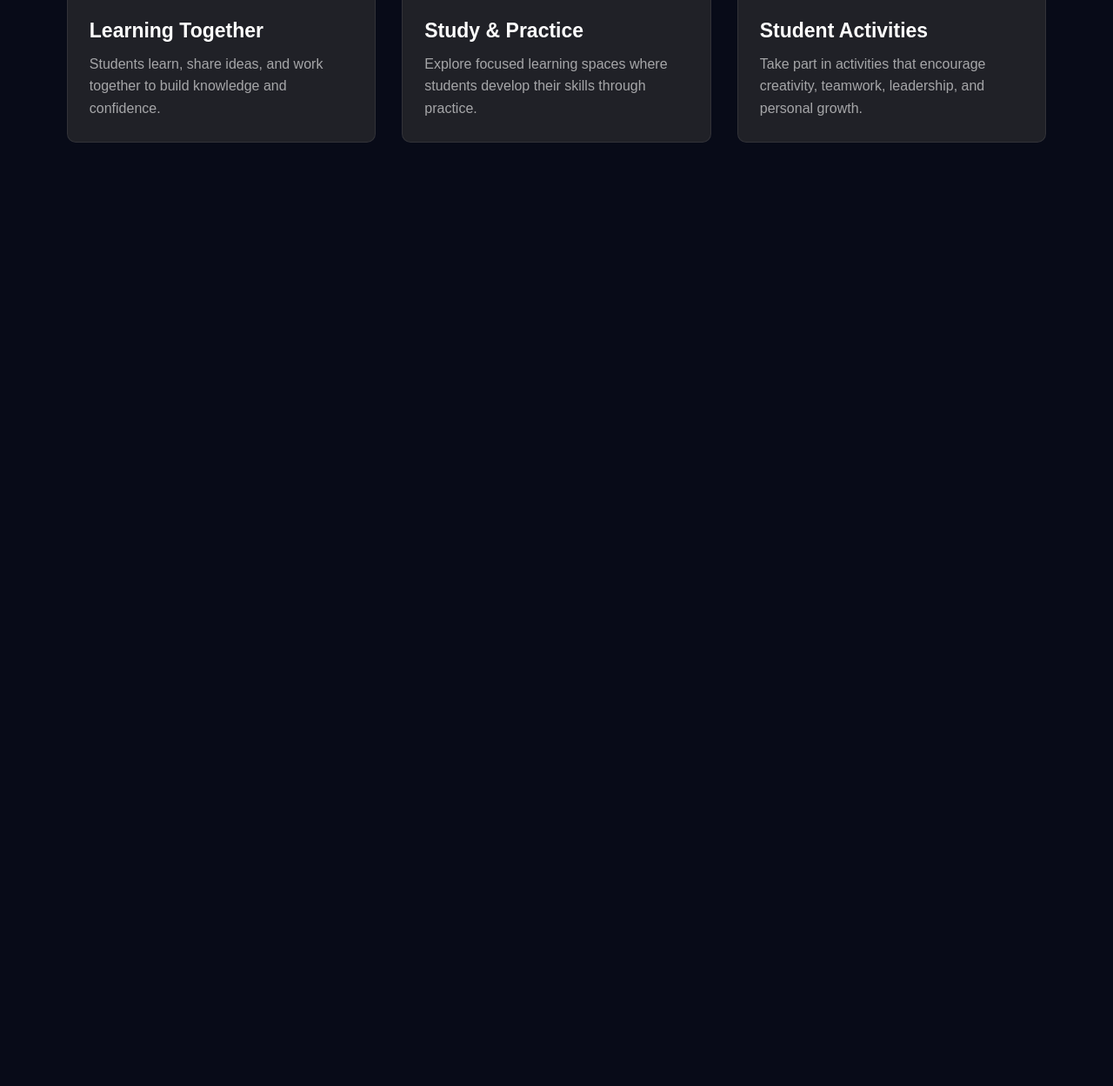
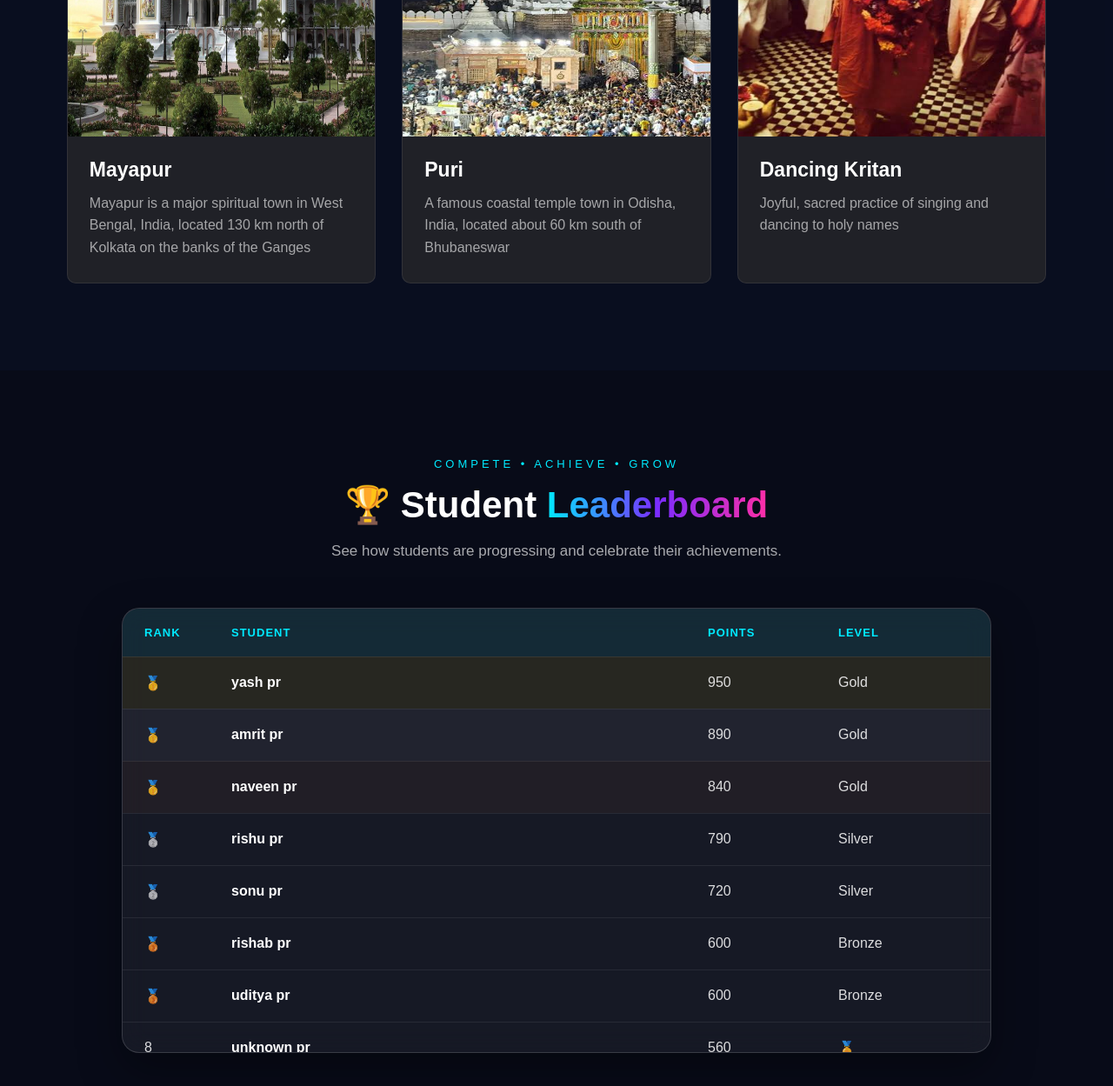
Before and after one commit to udityarajpandey48-svg/Sadhna, a plain HTML site: page myweb/index.html in a window 1280 px wide. Shown: the part 1297-2546 px from the top of the page at 87% size. Before the commit the page ends 1561 px from the top, so only its background shows below. Drawn offline with Linux system fonts and the light colour scheme.

Commit message:
first commit for leaderboard

```diff
--- a/myweb/index.html
+++ b/myweb/index.html
@@ -15,7 +15,7 @@
             </div> -->
             <div class="brand">
                 <div class="title">Sadhana</div>
-                <div class="tagline">discipline • obetient • self-control (DOS) </div>
+                <div class="tagline">discipline • obedient • self-control (DOS) </div>
             </div>
             <div class="info">
                 <ul>
@@ -65,15 +65,15 @@
                 <div class="tour-card">
 
                     <div class="tour-image">
-                        <img src="images/sec2kritan.png" alt="Students Learning">
+                        <img src="images/sec2mayapur.png" alt="Students Learning">
                     </div>
 
                     <div class="tour-info">
-                        <h3>Learning Together</h3>
+                        <h3>Mayapur</h3>
 
                         <p>
-                            Students learn, share ideas, and work together
-                            to build knowledge and confidence.
+                            Mayapur is a major spiritual town in West Bengal, India, located 130 km north of Kolkata on
+                            the banks of the Ganges
                         </p>
                     </div>
 
@@ -83,15 +83,14 @@
                 <div class="tour-card">
 
                     <div class="tour-image">
-                        <img src="images/sec2mayapur.png" alt="Students Studying">
+                        <img src="images/sec2puri.png" alt="Students Studying">
                     </div>
 
                     <div class="tour-info">
-                        <h3>Study & Practice</h3>
+                        <h3>Puri</h3>
 
                         <p>
-                            Explore focused learning spaces where students
-                            develop their skills through practice.
+                            A famous coastal temple town in Odisha, India, located about 60 km south of Bhubaneswar
                         </p>
                     </div>
 
@@ -101,15 +100,14 @@
                 <div class="tour-card">
 
                     <div class="tour-image">
-                        <img src="images/sec2puri.png" alt="Student Activities">
+                        <img src="images/sec2kritan.png" alt="Student Activities">
                     </div>
 
                     <div class="tour-info">
-                        <h3>Student Activities</h3>
+                        <h3>Dancing Kritan</h3>
 
-                        <p>
-                            Take part in activities that encourage creativity,
-                            teamwork, leadership, and personal growth.
+                        <p>Joyful, sacred practice of singing and dancing to holy names
+
                         </p>
                     </div>
 
@@ -118,6 +116,85 @@
             </div>
 
         </section>
+        <section>
+            <section class="leaderboard">
+
+                <div class="leaderboard-heading">
+                    <p>COMPETE • ACHIEVE • GROW</p>
+                    <h2>🏆 Student <span>Leaderboard</span></h2>
+                    <p>
+                        See how students are progressing and celebrate
+                        their achievements.
+                    </p>
+                </div>
+
+                <div class="leaderboard-box">
+
+                    <div class="leaderboard-header">
+                        <div>Rank</div>
+                        <div>Student</div>
+                        <div>Points</div>
+                        <div>Level</div>
+                    </div>
+                    <div class="leaderboard-list">
+                        <div class="leaderboard-row top-one">
+                            <div>🥇</div>
+                            <div class="student-name">yash pr</div>
+                            <div>950</div>
+                            <div>Gold</div>
+                        </div>
+
+                        <div class="leaderboard-row top-two">
+                            <div>🥇</div>
+                            <div class="student-name">amrit pr</div>
+                            <div>890</div>
+                            <div>Gold</div>
+                        </div>
+
+                        <div class="leaderboard-row top-three">
+                            <div>🥇</div>
+                            <div class="student-name">naveen pr</div>
+                            <div>840</div>
+                            <div>Gold</div>
+                        </div>
+
+                        <div class="leaderboard-row">
+                            <div>🥈</div>
+                            <div class="student-name">rishu pr</div>
+                            <div>790</div>
+                            <div>Silver</div>
+                        </div>
+
+                        <div class="leaderboard-row">
+                            <div>🥈</div>
+                            <div class="student-name">sonu pr</div>
+                            <div>720</div>
+                            <div>Silver</div>
+                        </div>
+                        <div class="leaderboard-row">
+                            <div>🥉</div>
+                            <div class="student-name">rishab pr</div>
+                            <div>600</div>
+                            <div>Bronze</div>
+                        </div>
+                        <div class="leaderboard-row">
+                            <div>🥉</div>
+                            <div class="student-name">uditya pr</div>
+                            <div>600</div>
+                            <div>Bronze</div>
+                        </div>
+                        <div class="leaderboard-row">
+                            <div>8</div>
+                            <div class="student-name">unknown pr</div>
+                            <div>560</div>
+                            <div>🏅</div>
+                        </div>
+                    </div>
+
+                </div>
+
+            </section>
+        </section>
     </main>
     <footer>
 
--- a/myweb/style.css
+++ b/myweb/style.css
@@ -383,17 +383,16 @@ main {
     position: relative;
     z-index: 1;
 }
+
 .image-frame {
     width: 450px;
     height: 300px;
     padding: 6px;
     border-radius: 30px;
-    background: linear-gradient(
-        135deg,
-        #00eaff,
-        #7b2cff,
-        #ff2ea6
-    );
+    background: linear-gradient(135deg,
+            #00eaff,
+            #7b2cff,
+            #ff2ea6);
     box-shadow:
         0 0 30px rgba(0, 234, 255, 0.25),
         0 20px 50px rgba(0, 0, 0, 0.4);
@@ -407,12 +406,15 @@ main {
     display: block;
     border-radius: 25px;
 }
+
 .student-tour {
     width: 100%;
     padding: 100px 6%;
     background: #080b18;
     color: white;
 }
+
+/* section 2 */
 
 .tour-heading {
     max-width: 850px;
@@ -452,6 +454,7 @@ main {
     border-radius: 10px;
 
     transition: 0.4s ease;
+    height: 600px;
 }
 
 .tour-card:hover {
@@ -466,7 +469,7 @@ main {
 
 .tour-image {
     width: 100%;
-    height: 270px;
+    height: 430px;
     overflow: hidden;
 }
 
@@ -474,7 +477,7 @@ main {
     width: 100%;
     height: 100%;
 
-    object-fit: cover;
+    object-fit: fill;
 
     display: block;
 
@@ -503,6 +506,7 @@ main {
 
     margin: 0;
 }
+
 @media (max-width: 900px) {
 
     .tour-cards {
@@ -534,3 +538,151 @@ main {
     }
 
 }
+
+/* section-3 */
+
+.leaderboard-list {
+    max-height: 455px;
+    overflow-y: auto;
+    overflow-x: hidden;
+}
+
+.leaderboard-list::-webkit-scrollbar {
+    width: 8px;
+}
+
+.leaderboard-list::-webkit-scrollbar-track {
+    background: rgba(255, 255, 255, 0.05);
+}
+
+.leaderboard-list::-webkit-scrollbar-thumb {
+    background: linear-gradient(#00eaff,
+            #7b2cff);
+    border-radius: 10px;
+}
+
+.leaderboard-list::-webkit-scrollbar-thumb:hover {
+    background: #00eaff;
+}
+
+.leaderboard {
+    width: 100%;
+    padding: 100px 6%;
+    background: #080b18;
+    color: white;
+}
+
+.leaderboard-heading {
+    max-width: 750px;
+    margin: 0 auto 50px;
+    text-align: center;
+}
+
+.leaderboard-heading>p:first-child {
+    color: #00eaff;
+    font-size: 13px;
+    letter-spacing: 4px;
+    margin-bottom: 15px;
+}
+
+.leaderboard-heading h2 {
+    font-size: 42px;
+    margin-bottom: 15px;
+}
+
+.leaderboard-heading h2 span {
+    background: linear-gradient(90deg,
+            #00eaff,
+            #7b2cff,
+            #ff2ea6);
+
+    -webkit-background-clip: text;
+    background-clip: text;
+    color: transparent;
+}
+
+.leaderboard-heading p:last-child {
+    color: rgba(255, 255, 255, 0.65);
+    font-size: 17px;
+    line-height: 1.7;
+}
+
+.leaderboard-box {
+    width: 100%;
+    max-width: 1000px;
+    margin: auto;
+
+    overflow: hidden;
+
+    border-radius: 20px;
+
+    background: rgba(255, 255, 255, 0.06);
+
+    border: 1px solid rgba(255, 255, 255, 0.15);
+
+    backdrop-filter: blur(15px);
+    -webkit-backdrop-filter: blur(15px);
+
+    box-shadow:
+        0 20px 50px rgba(0, 0, 0, 0.35);
+}
+
+.leaderboard-header,
+.leaderboard-row {
+    display: grid;
+    grid-template-columns: 100px 1fr 150px 150px;
+    align-items: center;
+}
+
+.leaderboard-header {
+    padding: 20px 25px;
+
+    background: rgba(0, 234, 255, 0.08);
+
+    color: #00eaff;
+
+    font-weight: 600;
+
+    text-transform: uppercase;
+
+    font-size: 13px;
+
+    letter-spacing: 1px;
+}
+
+.leaderboard-row {
+    padding: 20px 25px;
+
+    border-top: 1px solid rgba(255, 255, 255, 0.08);
+
+    color: rgba(255, 255, 255, 0.85);
+
+    transition: 0.3s ease;
+}
+
+.leaderboard-row:hover {
+    background: rgba(255, 255, 255, 0.07);
+    transform: scale(1.01);
+}
+
+.student-name {
+    font-weight: 600;
+    color: white;
+}
+
+.top-one {
+    background: rgba(255, 215, 0, 0.08);
+}
+
+.top-two {
+    background: rgba(192, 192, 192, 0.06);
+}
+
+.top-three {
+    background: rgba(205, 127, 50, 0.06);
+}
+
+main .student-tour {
+    background-color: #0e18373f;
+
+}
```
